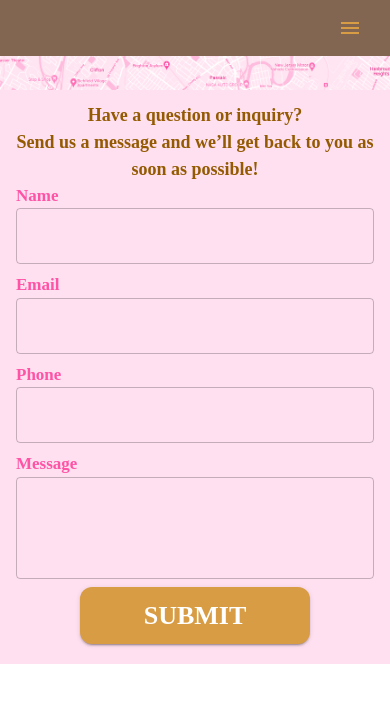
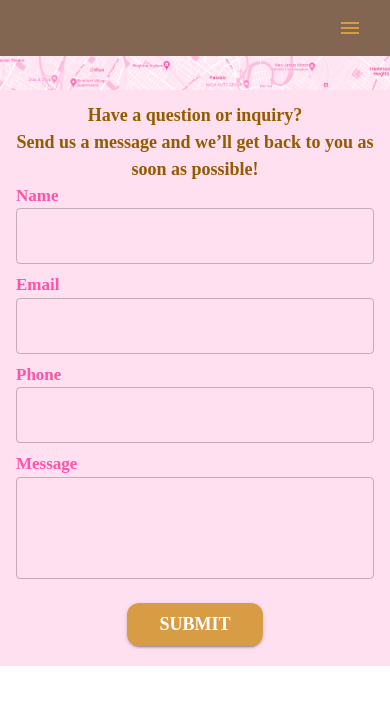
Before and after one commit to AlfredoMora06/ems_fruit_arrangements, a React (Create React App) app: page /0/contact in a window 390 px wide. Shown: the top 704 px of the page. Built offline with nearby package versions, Linux system fonts and the light colour scheme; a web font is replaced by a local one.

Commit message:
adding small edits for mobile (#12)
Co-authored-by: Alfredo Morales <alfredomorales@Alfredos-MacBook-Pro.local>

```diff
--- a/src/components/forms/ContactUsForm.tsx
+++ b/src/components/forms/ContactUsForm.tsx
@@ -8,9 +8,11 @@ import TextField from "../Fields/TextField"
 import TextArea from "../Fields/TextArea"
 import '../../App.css'
 
+type ContactUsFormProps = {
+  sendEmail: (values: any) => Promise<void>
+}
 
-
-export default function ContactUsForm():JSX.Element {
+export default function ContactUsForm({sendEmail}: ContactUsFormProps):JSX.Element {
   const theme = useTheme()
   const isMobile = useMediaQuery(theme.breakpoints.down("md"))
   const typographyStyle = {color: "#FF53A5", fontSize: isMobile ? 17 : 22, fontWeight: 700}
@@ -31,6 +33,7 @@ export default function ContactUsForm():JSX.Element {
         <Grid item xs={12}>
           <Formik
             initialValues={{
+              to_name: process.env.REACT_APP_ADMIN_EMAIL, //email id of the admin
               name: "",
               email: "",
               phone: "",
@@ -45,7 +48,7 @@ export default function ContactUsForm():JSX.Element {
             validateOnMount={true}
             onSubmit={async (values, { setSubmitting, resetForm }) => {
               setSubmitting(true)
-
+              await sendEmail(values)
               setSubmitting(false)
               resetForm()
             }}
@@ -114,17 +117,17 @@ export default function ContactUsForm():JSX.Element {
                         value={values.message}
                       />
                     </Grid>
-                    <Grid item xs={12} md={10} container justifyContent={"center"}>
+                    <Grid item xs={12} md={10} container justifyContent={"center"} mt={isMobile ? 2 : 0}>
                       <Button
                         type="submit"
                         variant="contained"
                         sx={{
                           color: "white",
                           backgroundColor: "#D89D44",
-                          fontSize: 26,
+                          fontSize: isMobile ? 18 : 26,
                           fontWeight: 700,
                           borderRadius: 3,
-                          paddingX: 8
+                          paddingX: isMobile ? 4 : 8
                         }}
                       >
                         Submit
--- a/src/views/Contact.tsx
+++ b/src/views/Contact.tsx
@@ -1,11 +1,33 @@
+// import { useSnackbar } from 'notistack'
+// import emailjs from '@emailjs/browser'
+
 import Navbar from "../components/Navbar"
-
 //@ts-ignore
 import Map from "../assets/Map.png"
 import ContactUsForm from "../components/forms/ContactUsForm"
 
 
 export default function Contact():JSX.Element {
+  // const {enqueueSnackbar} = useSnackbar()
+
+  const sendEmail = async (values: any): Promise<void> => {
+    // await emailjs.send(
+    //   `${process.env.REACT_APP_EMAIL_JS_SERVICE_ID}`,
+    //   `${process.env.REACT_APP_EMAIL_JS_TEMPLATE_ID}`,
+    //   values,
+    //   `${process.env.REACT_APP_EMAIL_JS_PUBLIC_KEY}`
+    // )
+    // .then((result) => {
+    //   if(result.status === 200){
+    //     enqueueSnackbar('Email Sent Succesfully', {variant: "success"})
+    //   } else {
+    //     enqueueSnackbar('Email could not be sent, please try again later', {variant: "error"})
+    //   }
+    // }, () => {
+    //   enqueueSnackbar('Email could not be sent, please try again later', {variant: "error"})
+    // })
+  }
+
   return (
     <>
       <div
@@ -16,7 +38,7 @@ export default function Contact():JSX.Element {
       >
         <Navbar />
         <img width="100%" src={Map} alt="Map" style={{maxHeight: '13vh', objectFit: 'cover'}}/>
-        <ContactUsForm/>
+        <ContactUsForm sendEmail={sendEmail}/>
       </div>
     </>
   )
--- a/src/views/Home.tsx
+++ b/src/views/Home.tsx
@@ -30,7 +30,7 @@ export default function Home():JSX.Element {
         >
           <Container>
             <Grid container alignItems={'center'} justifyContent={'center'}>
-              <Grid item xs={11} md={12} mt={isMobile ? 43 : 40} sx={{...isMobileStyles }}>
+              <Grid item xs={11} md={12} mt={isMobile ? 35 : 40} sx={{...isMobileStyles }}>
                 <Fade in={true} timeout={2000}>
                   <Typography
                     fontFamily={'Abhaya Libre'}
```
